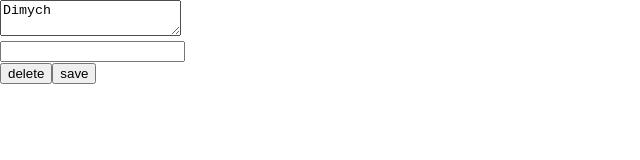
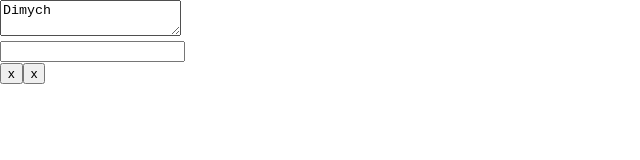
Before and after one commit to antonnur/big-vanilla-project, a React (Create React App) app: page / in a window 1280 px wide. Shown: the top 160 px of the page, without its empty margins (0-640 px from the left). Built offline with nearby package versions, Linux system fonts and the light colour scheme.

Commit message:
PC Home JS/TS 07 lesson (18min)

```diff
--- a/src/05/06-callbacks.tsx
+++ b/src/05/06-callbacks.tsx
@@ -1,14 +1,13 @@
-import React from "react";
+import React, {ChangeEvent, MouseEvent} from "react";
 
 
 export const User = () => {
-
-  const deleteUser = () => {
-    alert('User have been deleted')
+  const deleteUser = (e: MouseEvent<HTMLButtonElement>) => {
+    alert(e.currentTarget.name)
   }
 
-  const saveUser = () => {
-    alert('User have been saved')
+  const onAgeChanged = (e: ChangeEvent<HTMLInputElement>) => {
+    console.log(`age changed: ${e.currentTarget.value}`)
   }
 
   const onNameChanged = () => {
@@ -26,10 +25,10 @@ export const User = () => {
           Dimych
       </textarea>
       <div>
-        <input/>
+        <input onChange={onAgeChanged}/>
       </div>
-      <button onClick={deleteUser}>delete</button>
-      <button onClick={saveUser}>save</button>
+      <button name={'save'} onClick={deleteUser}>x</button>
+      <button name={'delete'} onClick={deleteUser}>x</button>
     </div>
   )
 }
```
Also changed, not shown: src/06-destructuring-assignment/destructuring.tsx (added, +34 -0 lines), 1 other file (tests, documents, lock files or other folders).
